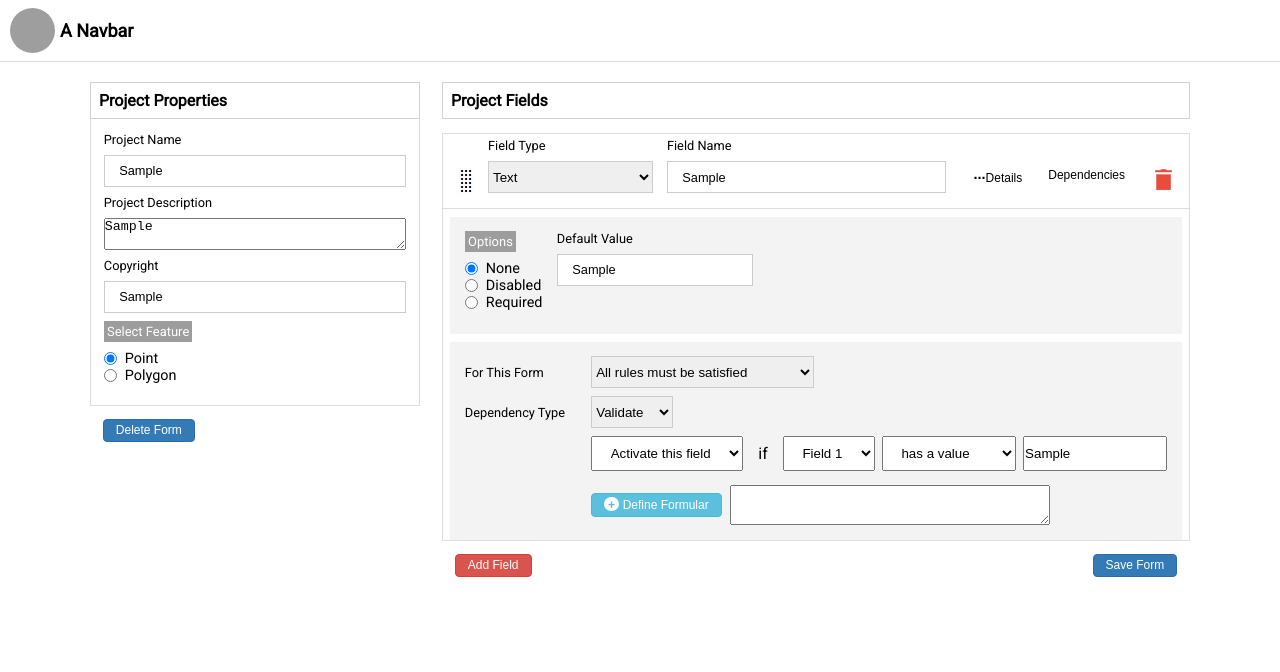
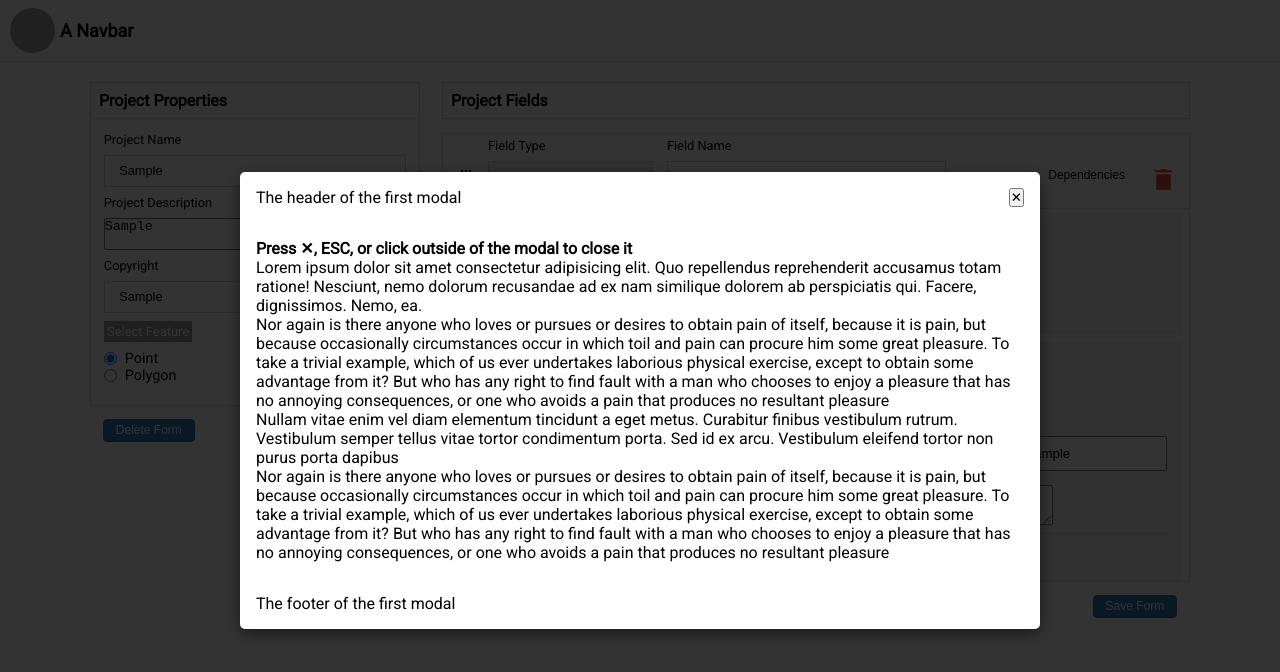
Before and after one commit to lanlugar/ngx-dependency-form, an Angular app: page / in a window 1280 px wide. Both pictures are taken after typing "Sample", "Sample", "Sample", "Sample", "Sample", "Sample" into the empty fields and a click on the button "Define Formular". Shown: the top 672 px of the page. Built offline with nearby package versions, Linux system fonts and the light colour scheme; grey boxes are pictures that could not be loaded.

Commit message:
custom modal implemented

```diff
--- a/src/app/app.module.ts
+++ b/src/app/app.module.ts
@@ -8,6 +8,7 @@ import { ProjectFieldsComponent } from './components/project-fields/project-fiel
 import { FieldDependenciesComponent } from './components/field-dependencies/field-dependencies.component';
 import { FieldTypeComponent } from './components/field-type/field-type.component';
 import { FieldDetailsComponent } from './components/field-details/field-details.component';
+import { FormulaModalComponent } from './components/formula-modal/formula-modal.component';
 
 @NgModule({
   declarations: [
@@ -17,6 +18,7 @@ import { FieldDetailsComponent } from './components/field-details/field-details.
     FieldDependenciesComponent,
     FieldTypeComponent,
     FieldDetailsComponent,
+    FormulaModalComponent,
   ],
   imports: [BrowserModule, ReactiveFormsModule],
   providers: [],
--- a/src/app/components/field-dependencies/field-dependencies.component.html
+++ b/src/app/components/field-dependencies/field-dependencies.component.html
@@ -6,7 +6,7 @@
       <option>At least one rule must be satisfied</option>
     </select>
   </div>
-  <div>
+  <div class="dependency-type pb-1">
     <div class="form-inline">
       <label for="fieldType"> Dependency Type</label>
       <select id="fieldType">
@@ -32,8 +32,15 @@
       <input class="default-value" type="text" />
     </div>
     <div class="calculate-field">
-      <button class="btn btn-plus">Define Formular</button>
+      <button (click)="showModal()" class="btn btn-plus">
+        Define Formular
+      </button>
       <textarea cols="20" rows="2" name="define-formular"></textarea>
     </div>
   </div>
 </div>
+<div class="add-dependency-container">
+  <button class="btn add-dependency-btn">Add dependency</button>
+</div>
+
+<app-formula-modal></app-formula-modal>
--- a/src/app/components/field-dependencies/field-dependencies.component.scss
+++ b/src/app/components/field-dependencies/field-dependencies.component.scss
@@ -4,6 +4,7 @@
 
 :host {
   display: flex;
+  flex-direction: column;
   width: 98%;
   margin: 0 auto;
   padding: 0.9rem;
@@ -66,3 +67,24 @@
 .default-value {
   width: 9rem;
 }
+
+.dependency-type {
+  border-bottom: 1px solid #ddd;
+
+}
+
+.add-dependency-container {
+  display: flex;
+  align-items: flex-end;
+  height: 2rem;
+
+}
+
+.add-dependency-btn {
+  color: #3399cc;
+
+  &:hover {
+    color: #326883;
+  }
+
+}
--- a/src/app/components/field-dependencies/field-dependencies.component.ts
+++ b/src/app/components/field-dependencies/field-dependencies.component.ts
@@ -1,15 +1,19 @@
-import { Component, OnInit } from '@angular/core';
+import { Component, OnInit, ViewChild } from '@angular/core';
+import { FormulaModalComponent } from '../formula-modal/formula-modal.component';
 
 @Component({
   selector: 'app-field-dependencies',
   templateUrl: './field-dependencies.component.html',
-  styleUrls: ['./field-dependencies.component.scss']
+  styleUrls: ['./field-dependencies.component.scss'],
 })
 export class FieldDependenciesComponent implements OnInit {
+  @ViewChild(FormulaModalComponent, { static: false })
+  dialog: FormulaModalComponent;
+  constructor() {}
 
-  constructor() { }
+  ngOnInit(): void {}
 
-  ngOnInit(): void {
+  showModal() {
+    this.dialog.showDialog = true;
   }
-
 }
--- /dev/null
+++ b/src/app/components/formula-modal/formula-modal.component.html
@@ -0,0 +1,52 @@
+<div
+  class="modal"
+  data-animation="slideInOutTop"
+  [ngClass]="{ 'is-visible': showDialog }"
+>
+  <div class="modal-dialog">
+    <header class="modal-header">
+      The header of the first modal
+      <button (click)="closeModal()" class="btn" aria-label="close modal">
+        ✕
+      </button>
+    </header>
+    <section class="modal-content">
+      <p>
+        <strong>Press ✕, ESC, or click outside of the modal to close it</strong>
+      </p>
+      <p>
+        Lorem ipsum dolor sit amet consectetur adipisicing elit. Quo repellendus
+        reprehenderit accusamus totam ratione! Nesciunt, nemo dolorum recusandae
+        ad ex nam similique dolorem ab perspiciatis qui. Facere, dignissimos.
+        Nemo, ea.
+      </p>
+      <p>
+        Nor again is there anyone who loves or pursues or desires to obtain pain
+        of itself, because it is pain, but because occasionally circumstances
+        occur in which toil and pain can procure him some great pleasure. To
+        take a trivial example, which of us ever undertakes laborious physical
+        exercise, except to obtain some advantage from it? But who has any right
+        to find fault with a man who chooses to enjoy a pleasure that has no
+        annoying consequences, or one who avoids a pain that produces no
+        resultant pleasure
+      </p>
+      <p>
+        Nullam vitae enim vel diam elementum tincidunt a eget metus. Curabitur
+        finibus vestibulum rutrum. Vestibulum semper tellus vitae tortor
+        condimentum porta. Sed id ex arcu. Vestibulum eleifend tortor non purus
+        porta dapibus
+      </p>
+      <p>
+        Nor again is there anyone who loves or pursues or desires to obtain pain
+        of itself, because it is pain, but because occasionally circumstances
+        occur in which toil and pain can procure him some great pleasure. To
+        take a trivial example, which of us ever undertakes laborious physical
+        exercise, except to obtain some advantage from it? But who has any right
+        to find fault with a man who chooses to enjoy a pleasure that has no
+        annoying consequences, or one who avoids a pain that produces no
+        resultant pleasure
+      </p>
+    </section>
+    <footer class="modal-footer">The footer of the first modal</footer>
+  </div>
+</div>
--- /dev/null
+++ b/src/app/components/formula-modal/formula-modal.component.scss
@@ -0,0 +1,60 @@
+.modal {
+  position: fixed;
+  top: 0;
+  left: 0;
+  right: 0;
+  bottom: 0;
+  display: flex;
+  align-items: center;
+  justify-content: center;
+  padding: 1rem;
+  background: rgba(0, 0, 0, 0.8);
+  cursor: pointer;
+  visibility: hidden;
+  opacity: 0;
+  transition: all 0.35s ease-in;
+}
+
+.modal.is-visible {
+  visibility: visible;
+  opacity: 1;
+}
+
+.modal-dialog {
+  position: relative;
+  max-width: 800px;
+  max-height: 80vh;
+  border-radius: 5px;
+  background: #fff;
+  overflow: auto;
+  cursor: default;
+  opacity: 0;
+  transition: all 0.5s cubic-bezier(0.51, 0.92, 0.24, 1.15);
+  transform: translateY(-100%);
+  box-shadow: 0 5px 15px rgb(0 0 0 / 50%);
+}
+
+
+.is-visible .modal-dialog {
+  opacity: 1;
+  transition-delay: 0.2s;
+  transform: none;
+}
+.modal-dialog > * {
+  padding: 1rem;
+}
+
+.modal-header,
+.modal-footer {
+  background: var(--lightgray);
+}
+
+.modal-header {
+  display: flex;
+  align-items: center;
+  justify-content: space-between;
+}
+
+.modal-header .close-modal {
+  font-size: 1.5rem;
+}
--- /dev/null
+++ b/src/app/components/formula-modal/formula-modal.component.ts
@@ -0,0 +1,18 @@
+import { Component, Input, OnInit, Output, EventEmitter } from '@angular/core';
+
+@Component({
+  selector: 'app-formula-modal',
+  templateUrl: './formula-modal.component.html',
+  styleUrls: ['./formula-modal.component.scss'],
+})
+export class FormulaModalComponent implements OnInit {
+  showDialog = false;
+
+  constructor() {}
+
+  ngOnInit(): void {}
+
+  closeModal(): void {
+    this.showDialog = false;
+  }
+}
```
Also changed, not shown: 1 other file (tests, documents, lock files or other folders).
